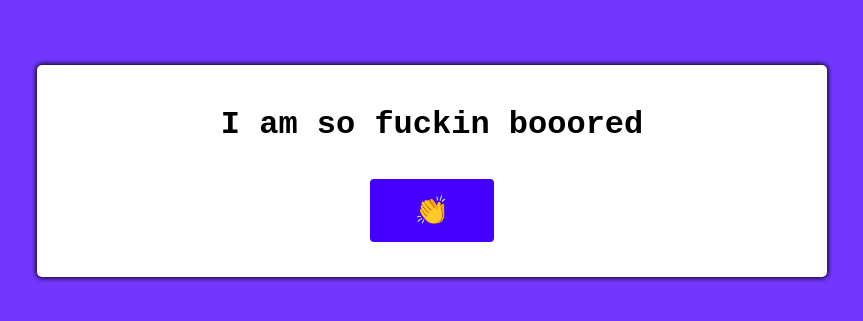
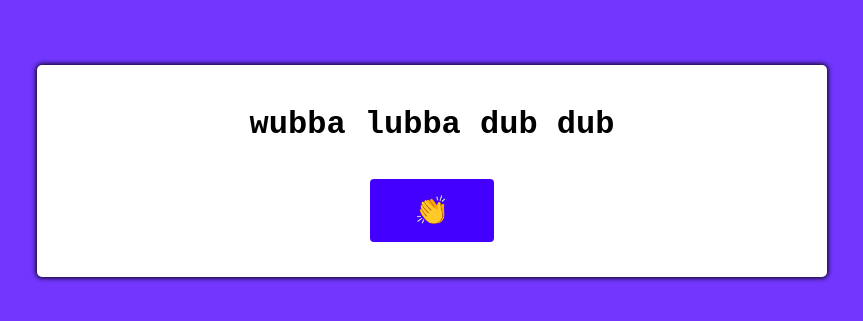
Before and after one commit to MaisonBertrand/MB.github.io, a plain HTML site: page index.html in a window 1280 px wide. Shown: the part 229-550 px from the top of the page, without its empty margins (208-1071 px from the left). Drawn offline with Linux system fonts and the light colour scheme; a web font is replaced by a local one.

Commit message:
Update index.html

```diff
--- a/index.html
+++ b/index.html
@@ -12,7 +12,7 @@
 
 <body>
   <div class="container">
-    <h1>I am so fuckin booored</h1>
+    <h1>wubba lubba dub dub</h1>
     <button id="clap-button" class="button">👏</button>
   </div>
 </body>
```
